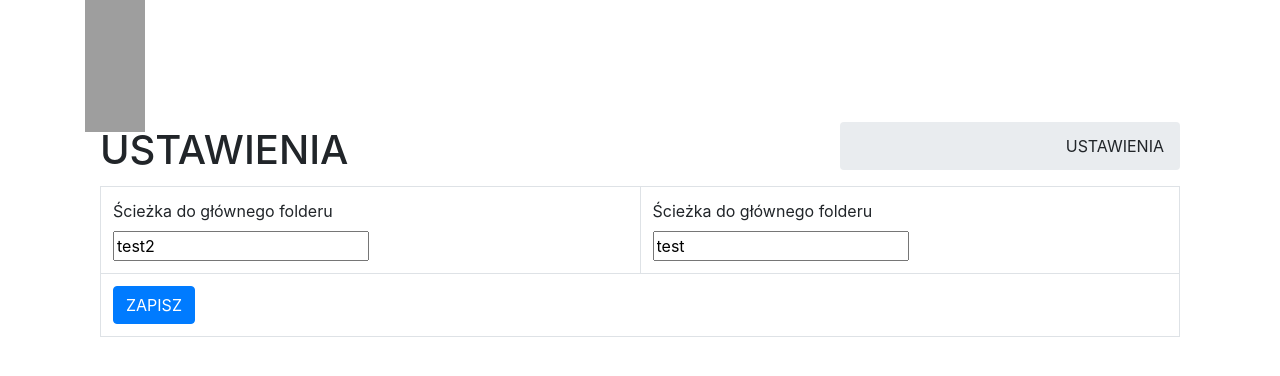
After one commit to tomasz-rzesikowski/crm, a Flask app: page /settings/ in a window 1280 px wide. The commit adds this page. Shown: the top 376 px of the page. Run offline with Flask 2, Linux system fonts and the light colour scheme; some libraries are stand-ins or nearby versions; grey boxes are pictures that could not be loaded.

Commit message:
Create basic file settings. Create view and tmaplate for managing settings

```diff
--- a/crm/__init__.py
+++ b/crm/__init__.py
@@ -20,6 +20,7 @@ def create_app():
     crm_app.register_blueprint(views.bp_user)
     crm_app.register_blueprint(views.bp_client)
     crm_app.register_blueprint(views.bp_offer)
+    crm_app.register_blueprint(views.bp_settings)
 
     db.init_app(crm_app)
     Migrate(crm_app, db)
--- a/crm/forms/__init__.py
+++ b/crm/forms/__init__.py
@@ -1,3 +1,4 @@
 from .user_forms import NewUserForm, EditUserForm, DeleteUserForm
 from .cient_forms import NewClientForm, EditClientForm, DeleteClientForm
 from .offer_forms import NewOfferForm, EditOfferForm, DeleteOfferForm
+from .settings_forms import SettingsForm
--- /dev/null
+++ b/crm/forms/settings_forms.py
@@ -0,0 +1,18 @@
+from flask_wtf import FlaskForm
+
+from wtforms import StringField, SubmitField
+from wtforms.validators import DataRequired
+
+
+class SettingsForm(FlaskForm):
+    main_folder_path = StringField(
+        'Ścieżka do głównego folderu',
+        validators=[DataRequired()]
+    )
+
+    db_location = StringField(
+        'Ścieżka do głównego folderu',
+        validators=[DataRequired()]
+    )
+
+    submit = SubmitField('Zapisz')
--- /dev/null
+++ b/crm/settings.py
@@ -0,0 +1,35 @@
+import os
+
+basedir = os.path.abspath(os.path.dirname(__file__))
+
+
+class Settings:
+    __instance = None
+
+    def read(self):
+        with open(os.path.join(basedir, 'settings.txt'), "r") as f:
+            for line in f:
+                setting = line.rstrip().split('=')
+                self.settings[setting[0]] = setting[1]
+
+    def save_to_file(self):
+        with open(os.path.join(basedir, 'settings.txt'), "w") as f:
+            for key, value in self.settings.items():
+                f.write(f'{key}={value}\n')
+
+    @staticmethod
+    def get_instance():
+        """ Static access method. """
+        if Settings.__instance is None:
+            Settings()
+        return Settings.__instance
+
+    def __init__(self):
+        """ Virtually private constructor. """
+        if Settings.__instance is not None:
+            raise Exception("This class is a Settings!")
+        else:
+            Settings.__instance = self
+            self.settings = {'MAIN_FOLDER_PATH': '',
+                             'DB_PATH': ''}
+            self.read()
--- /dev/null
+++ b/crm/settings.txt
@@ -0,0 +1,2 @@
+MAIN_FOLDER_PATH=test2
+DB_PATH=test
--- a/crm/templates/_base.html
+++ b/crm/templates/_base.html
@@ -4,7 +4,7 @@
     <meta charset="UTF-8">
     <title>CRM</title>
     <link rel="stylesheet" href="{{ url_for('static', filename='css/font-icons.css') }}">
-    <link rel="shortcut icon" href="{{ url_for('static', filename='img/favicon.ico') }}" type="image/x-icon"/>
+    <link rel="shortcut icon" href="{{ url_for('static', filename='img/private/favicon.ico') }}" type="image/x-icon"/>
     <link rel="stylesheet" href="{{ url_for('static', filename='css/font-1.css') }}">
     <link rel="stylesheet" href="{{ url_for('static', filename='css/font-2.css') }}">
     <link rel="stylesheet" href="{{ url_for('static', filename='vendor/bootstrap/css/bootstrap.min.css') }}">
@@ -29,9 +29,10 @@
                 <div class="header-column">
                     <div class="header-row">
                         <div class="header-logo">
-                            <a href="{{ url_for('main.home') }}"> <img alt="AG-PROJEKT" width="60" height="132" data-sticky-width="35"
-                                                       data-sticky-height="70"
-                                                       src="{{ url_for('static', filename='img/logo-agprojekt.png') }}">
+                            <a href="{{ url_for('main.home') }}"> <img alt="AG-PROJEKT" width="60" height="132"
+                                                                       data-sticky-width="35"
+                                                                       data-sticky-height="70"
+                                                                       src="{{ url_for('static', filename='img/private/logo-agprojekt.png') }}">
                             </a>
                         </div>
                     </div>
@@ -53,6 +54,11 @@
                                         </li>
                                         <li class="dropdown"><a class="dropdown-item"
                                                                 href="{{ url_for('offers.offers') }}">Oferty</a></li>
+                                        <li>
+                                            <a href="{{ url_for('settings.settings') }}"> <img alt="settings" width="24"
+                                                                                               height="24"
+                                                                                               src="{{ url_for('static', filename='img/settings.png') }}"></a>
+                                        </li>
                                     </ul>
                                 </nav>
                             </div>
--- /dev/null
+++ b/crm/templates/settings.html
@@ -0,0 +1,38 @@
+{% extends "_base.html" %}
+{% import "macros.html" as macros %}
+{% block content %}
+    <section class="page-header page-header-classic page-header-sm" style="margin-top: -10px; position: relative">
+        <div class="container">
+            <div class="row">
+                <div class="col-md-8 order-2 order-md-1 align-self-center p-static">
+                    <h1>USTAWIENIA</h1>
+                </div>
+                <div class="col-md-4 order-1 order-md-2 align-self-center">
+                    <ul class="breadcrumb d-block text-md-right">
+                        <li class="active">USTAWIENIA</li>
+                    </ul>
+                </div>
+            </div>
+        </div>
+    </section>
+
+    <form action="" method="post" novalidate class="container">
+        {{ form.hidden_tag() }}
+        <table class="table table-bordered stage-margin">
+            <tr>
+                <td>
+                    {{ macros.form_field(form.main_folder_path) }}
+                </td>
+
+                <td>
+                    {{ macros.form_field(form.db_location) }}
+                </td>
+            </tr>
+            <tr>
+                <td colspan="2">
+                    {{ form.submit(class="btn btn-primary custom-btn-style-1 text-uppercase text-color-light custom-font-weight-medium") }}
+                </td>
+            </tr>
+        </table>
+    </form>
+{% endblock %}
--- a/crm/views/__init__.py
+++ b/crm/views/__init__.py
@@ -2,3 +2,4 @@ from .main_views import bp_main
 from .user_views import bp_user
 from .cient_views import bp_client
 from .offer_views import bp_offer
+from .settings_views import bp_settings
--- /dev/null
+++ b/crm/views/settings_views.py
@@ -0,0 +1,28 @@
+from flask import Blueprint, render_template, url_for, request
+from werkzeug.utils import redirect
+
+from ..settings import Settings
+from ..forms import SettingsForm
+
+
+bp_settings = Blueprint('settings', __name__, url_prefix='/settings')
+
+
+@bp_settings.route('/', methods=['GET', 'POST'])
+def settings():
+    settings = Settings.get_instance()
+    form = SettingsForm()
+
+    if request.method == 'GET':
+        form.main_folder_path.data = settings.settings['MAIN_FOLDER_PATH']
+        form.db_location.data = settings.settings['DB_PATH']
+
+    if form.validate_on_submit():
+        settings.settings['MAIN_FOLDER_PATH'] = form.main_folder_path.data
+        settings.settings['DB_PATH'] = form.db_location.data
+
+        settings.save_to_file()
+
+        return redirect(url_for('settings.settings'))
+
+    return render_template('settings.html', form=form)
```
Also changed, not shown: crm/static/img/settings.png (added), 1 other file.
